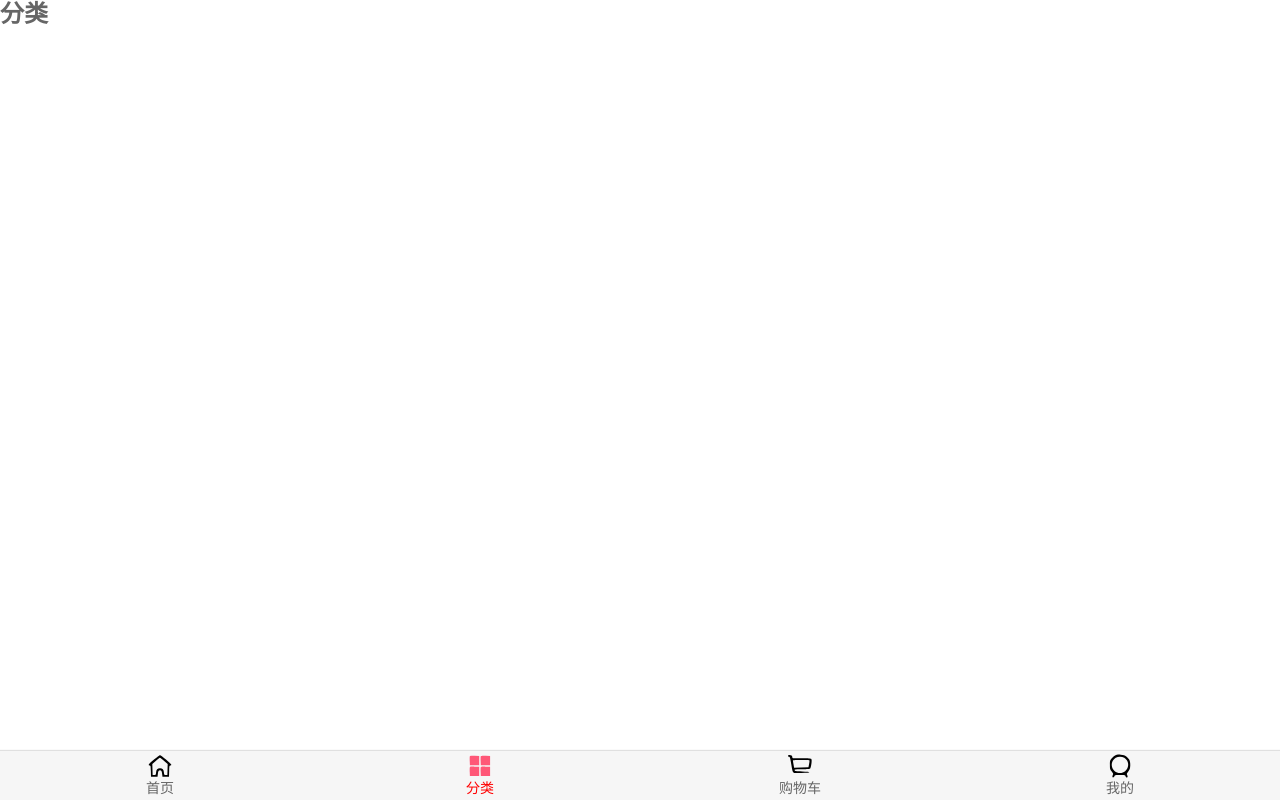
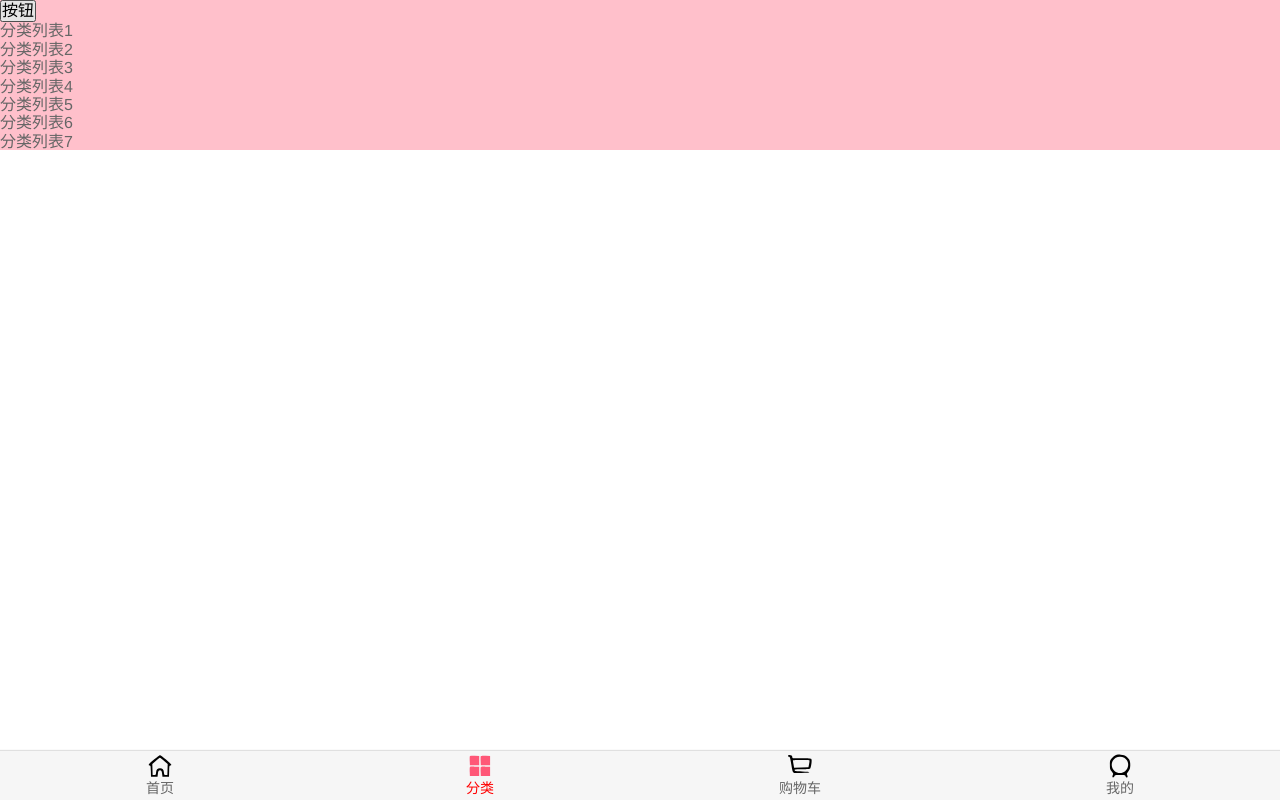
Before and after one commit to lm101845/supermall, a Vue app: page /category in a window 1280 px wide. Built offline with nearby package versions, Linux system fonts and the light colour scheme.

Commit message:
Scroll在Vue项目中使用过程

```diff
--- a/package.json
+++ b/package.json
@@ -8,6 +8,7 @@
   },
   "dependencies": {
     "axios": "^0.21.0",
+    "better-scroll": "^2.0.6",
     "core-js": "^3.6.5",
     "vue": "^2.6.11",
     "vue-router": "^3.4.9"
--- a/src/views/category/Category.vue
+++ b/src/views/category/Category.vue
@@ -1,13 +1,163 @@
 <template>
-  <h2>分类</h2>
+  <div class="wrapper" ref="aaa">
+    <ul class="content">
+      <button @click="btnClick">按钮</button>
+    <li>分类列表1</li>
+    <li>分类列表2</li>
+    <li>分类列表3</li>
+    <li>分类列表4</li>
+    <li>分类列表5</li>
+    <li>分类列表6</li>
+    <li>分类列表7</li>
+    <li>分类列表8</li>
+    <li>分类列表9</li>
+    <li>分类列表10</li>
+    <li>分类列表11</li>
+    <li>分类列表12</li>
+    <li>分类列表13</li>
+    <li>分类列表14</li>
+    <li>分类列表15</li>
+    <li>分类列表16</li>
+    <li>分类列表17</li>
+    <li>分类列表18</li>
+    <li>分类列表19</li>
+    <li>分类列表20</li>
+    <li>分类列表21</li>
+    <li>分类列表22</li>
+    <li>分类列表23</li>
+    <li>分类列表24</li>
+    <li>分类列表25</li>
+    <li>分类列表26</li>
+    <li>分类列表27</li>
+    <li>分类列表28</li>
+    <li>分类列表29</li>
+    <li>分类列表30</li>
+    <li>分类列表31</li>
+    <li>分类列表32</li>
+    <li>分类列表33</li>
+    <li>分类列表34</li>
+    <li>分类列表35</li>
+    <li>分类列表36</li>
+    <li>分类列表37</li>
+    <li>分类列表38</li>
+    <li>分类列表39</li>
+    <li>分类列表40</li>
+    <li>分类列表41</li>
+    <li>分类列表42</li>
+    <li>分类列表43</li>
+    <li>分类列表44</li>
+    <li>分类列表45</li>
+    <li>分类列表46</li>
+    <li>分类列表47</li>
+    <li>分类列表48</li>
+    <li>分类列表49</li>
+    <li>分类列表50</li>
+    <li>分类列表51</li>
+    <li>分类列表52</li>
+    <li>分类列表53</li>
+    <li>分类列表54</li>
+    <li>分类列表55</li>
+    <li>分类列表56</li>
+    <li>分类列表57</li>
+    <li>分类列表58</li>
+    <li>分类列表59</li>
+    <li>分类列表60</li>
+    <li>分类列表61</li>
+    <li>分类列表62</li>
+    <li>分类列表63</li>
+    <li>分类列表64</li>
+    <li>分类列表65</li>
+    <li>分类列表66</li>
+    <li>分类列表67</li>
+    <li>分类列表68</li>
+    <li>分类列表69</li>
+    <li>分类列表70</li>
+    <li>分类列表71</li>
+    <li>分类列表72</li>
+    <li>分类列表73</li>
+    <li>分类列表74</li>
+    <li>分类列表75</li>
+    <li>分类列表76</li>
+    <li>分类列表77</li>
+    <li>分类列表78</li>
+    <li>分类列表79</li>
+    <li>分类列表80</li>
+    <li>分类列表81</li>
+    <li>分类列表82</li>
+    <li>分类列表83</li>
+    <li>分类列表84</li>
+    <li>分类列表85</li>
+    <li>分类列表86</li>
+    <li>分类列表87</li>
+    <li>分类列表88</li>
+    <li>分类列表89</li>
+    <li>分类列表90</li>
+    <li>分类列表91</li>
+    <li>分类列表92</li>
+    <li>分类列表93</li>
+    <li>分类列表94</li>
+    <li>分类列表95</li>
+    <li>分类列表96</li>
+    <li>分类列表97</li>
+    <li>分类列表98</li>
+    <li>分类列表99</li>
+    <li>分类列表100</li>
+  </ul>
+  </div>
 </template>
 
 <script>
+  import BScroll from 'better-scroll'
+  // 以后会对这个第三方插件进行封装的，主要是担心你以后不更新了怎么办
   export default {
-    name: "Category"
+    name: "Category",
+    data(){
+      return {
+        scroll:null
+      }
+    },
+    // created只在组件创建完之后才调用
+    // 但是组件创建完之后并没有挂载模版
+    created() {
+      // console.log(this.$refs.aaaa);
+      // console.log(document.querySelector('.wrapper'));
+      // this.scroll = new BScroll(this.$ref.aaa,{
+      // })
+      // 不能在这里做
+    },
+    mounted() {
+      // console.log(this.$refs.aaaa);
+      // console.log(document.querySelector('.wrapper'));
+      this.scroll = new BScroll(document.querySelector('.wrapper'),{
+        probeType:3,
+        pullUpLoad:true
+      })
+
+      this.scroll.on('scroll',(position)=>{
+        console.log(position);
+      })
+
+      this.scroll.on('pullingUp',()=>{
+        console.log("上拉加载更多");
+      })
+    },
+
+    methods: {
+      btnClick(){
+        console.log( "btnClick");
+      }
+    },
   }
 </script>
 
 <style scoped>
-
+  .wrapper{
+    height: 150px;
+    background-color: pink;
+    overflow: hidden;
+    /* overflow-y: scroll; */
+    /* 此时超出部分会自动隐藏，所以不用写overflow:hidden了 */
+    /* 这样就可以局部滚动了 */
+    /* 但是这种原生的局部滚动滚一下卡一下，很不好 */
+  }
 </style>
--- a/src/views/home/Home.vue
+++ b/src/views/home/Home.vue
@@ -2,6 +2,9 @@
   <div id="home">
     <!-- 这里是首页，可以用id了 -->
     <nav-bar class="home-nav"><div slot="center">购物街</div></nav-bar>
+    <!-- 给它加上滚动框架 -->
+    <div class="wrap">
+      <div class="content">
          <home-swiper :banners="banners" />
           <!-- 以后这里要插入东西，所以要用双标签 -->
           <!-- <swiper>
@@ -26,6 +29,8 @@
     <good-list :goods="showGoods"/>
     <!-- 这样就变短了，就很好了 -->
       </div>
+    </div>
+  </div>
 </template>
 
 <script>
@@ -49,6 +54,9 @@
 // 如果没有swiper里的index.js文件，你需要像上面这样导入
 
 // import { Swiper, SwiperItem } from "components/common/swiper";
+
+// import BScroll from 'better-scroll'
+// 不要在组件里面直接使用better-scroll！！这样做有风险，到时候这个框架不再维护了修改就很难了
 
 export default {
   name: "Home",
```
Also changed, not shown: 1 other file (tests, documents, lock files or other folders). Lines whose indentation alone changed are shown as unchanged.
